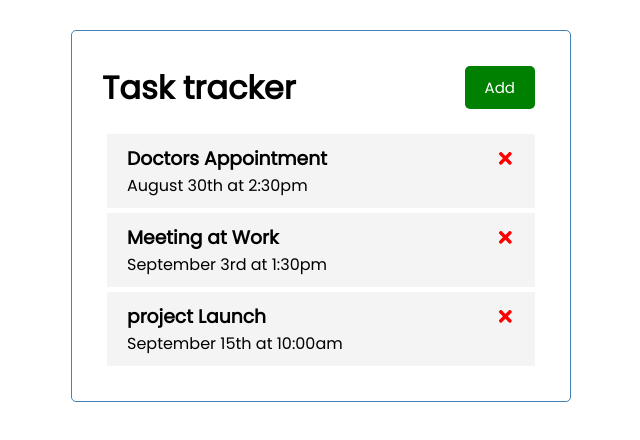
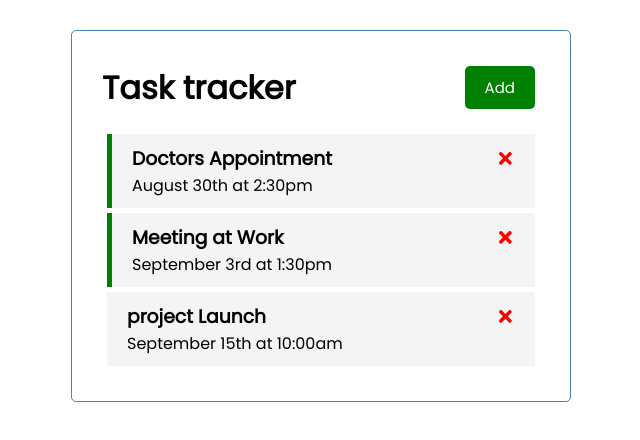
Before and after one commit to brian-ambani/react-app, a React (Create React App) app: page / in a window 1280 px wide. Shown: the top 440 px of the page, without its empty margins (319-959 px from the left). Built offline with nearby package versions, Linux system fonts and the light colour scheme.

Commit message:
updated the toggle feature for reminder

```diff
--- a/src/App.js
+++ b/src/App.js
@@ -3,7 +3,7 @@
 import { useState } from 'react'
 
 function App() {
-  const [tasks, setTask] = useState([
+  const [tasks, setTasks] = useState([
     {
         id: 1,
         text: 'Doctors Appointment',
@@ -25,16 +25,25 @@
 ])
 
 // Delete task
+const deleteTask = (id) => {
+  setTasks(tasks.filter((task)=> task.id !== id))
+}
 
-const deleteTask = (id) => {
-  setTask(tasks.filter((task)=> task.id !== id))
+// Toggle Reminder
+const toggleReminder = (id) => {
+  setTasks(
+    tasks.map((task) =>
+    task.id === id ? { ...task, reminder:
+      !task.reminder }: task
+    )
+  )
 }
   return (
     <div className="container">
       <Header />
       {tasks.length > 0 ?(
         <Tasks tasks={tasks} onDelete=
-        {deleteTask}/>
+        {deleteTask} onToggle={toggleReminder}/>
       ): (
         'No Active Task'
       )}
--- a/src/components/Task.js
+++ b/src/components/Task.js
@@ -1,8 +1,8 @@
 import { FaTimes } from 'react-icons/fa'
 
-const Task = ({ task, onDelete }) => {
+const Task = ({ task, onDelete, onToggle}) => {
   return (
-    <div className='task'>
+    <div className={`task ${task.reminder ? 'reminder' : ''}`} onDoubleClick={() => onToggle(task.id)}>
         <h3>{task.text} <FaTimes style={{color: 'red', cursor:
         'pointer'}}
         onClick={() => onDelete(task.id)}/></h3>
--- a/src/components/Tasks.js
+++ b/src/components/Tasks.js
@@ -1,10 +1,13 @@
 import Task from "./Task"
 
-const Tasks = ({ tasks, onDelete }) => {
+const Tasks = ({ tasks, onDelete, onToggle }) => {
     return (
     <>
     {tasks.map((task) => (
-        <Task key={task.id} task={task} onDelete={onDelete} />
+        <Task key={task.id}
+        task={task}
+        onDelete={onDelete}
+        onToggle={onToggle}/>
     ))}
     </>
   )
```
